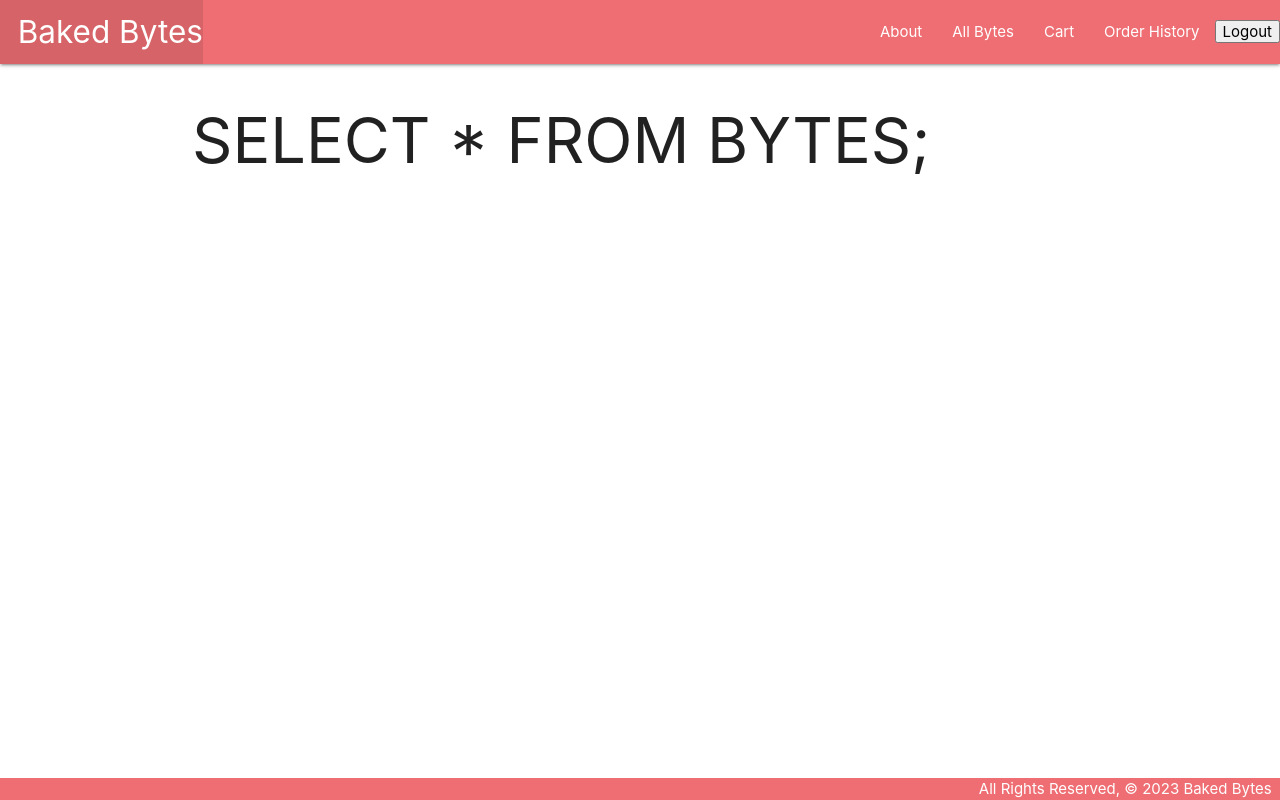
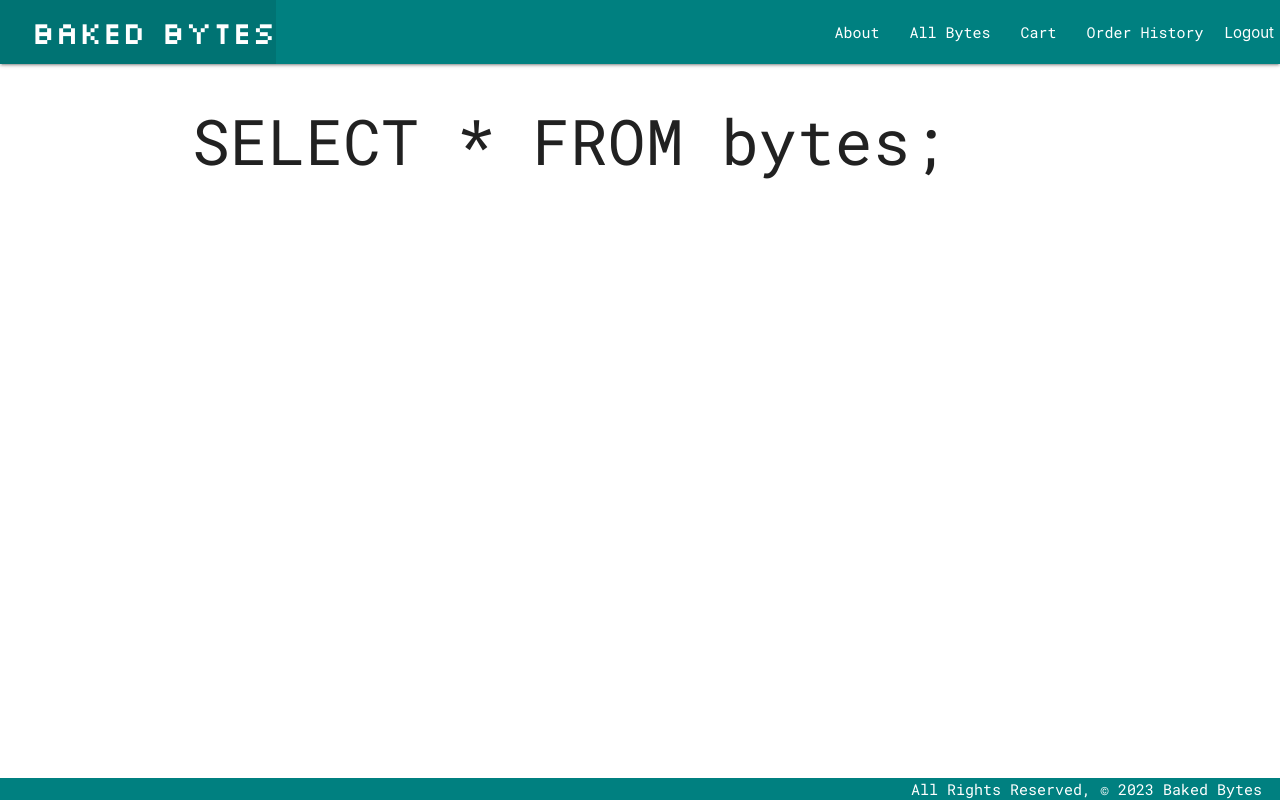
Before and after one commit to caitlinfcorrigan/baked-bytes, a Django app: page /bytes/ in a window 1280 px wide. Run offline with Django 5.2, Linux system fonts and the light colour scheme; the visitor is signed in with stand-in values (Sample User, id 1); data that the repository does not hold is empty.

Commit message:
begins implementing styles

```diff
--- a/bytes/static/css/style.css
+++ b/bytes/static/css/style.css
@@ -1,3 +1,6 @@
+html {
+    font-family: 'Roboto Mono', monospace;
+}
 
 body {
     display: flex;
@@ -13,3 +16,55 @@
     padding-top: 0;
     text-align: right;
 }
+
+h1 {
+    font-size: 4.2rem;
+    line-height: 110%;
+    margin: 2.8rem 0 1.68rem 0;
+    font-family: 'Roboto Mono', monospace;
+}
+
+h1, h2, h3, h4, h5 {
+    font-weight: 400;
+}
+
+nav {
+    color: #ffff;
+    background-color: teal;
+}
+
+nav .nav-wrapper{
+    position: relative;
+    height: 100%;
+}
+
+nav .brand-logo.left {
+    font-family: 'Silkscreen', sans-serif;
+}
+
+footer .page-footer {
+    padding-top: 0;
+    text-align: right;
+}
+
+.page-footer {
+    color: #ffff;
+    background-color: teal;
+}
+
+div {
+    display: block;
+}
+
+.fake-button {
+    background-color: teal;
+    border: none;
+    color: #ffff;
+    transition:
+        background-color .3s;
+        transition-behavior: normal;
+        transition-duration: 0.3s;
+        transition-timing-function: ease;
+        transition-delay: 0s;
+        transition-property: background-color;
+}
--- a/bytes/templates/base.html
+++ b/bytes/templates/base.html
@@ -8,6 +8,9 @@
     <title>Baked Bytes</title>
     <link rel="stylesheet" href="https://cdnjs.cloudflare.com/ajax/libs/materialize/1.0.0/css/materialize.min.css">
     <link rel="stylesheet" type="text/css" href="{% static 'css/style.css' %}">
+    <link rel="preconnect" href="https://fonts.googleapis.com">
+    <link rel="preconnect" href="https://fonts.gstatic.com" crossorigin>
+    <link href="https://fonts.googleapis.com/css2?family=Pixelify+Sans&family=Roboto+Mono&family=Silkscreen&display=swap" rel="stylesheet">
     <!-- Import the JS library called materialize to handle custom forms -->
     <script src="https://cdnjs.cloudflare.com/ajax/libs/materialize/1.0.0/js/materialize.min.js"></script>
 </head>
@@ -27,7 +30,7 @@
                     <li>
                         <form action="{% url 'logout' %}" method="POST">
                         {% csrf_token %}
-                            <button type="submit">Logout</button>
+                            <button type="submit" class="fake-button">Logout</button>
                         </form>
                     </li>
                     {% else %}
--- a/bytes/templates/bytes/index.html
+++ b/bytes/templates/bytes/index.html
@@ -1,7 +1,7 @@
 {% extends 'base.html' %}
 {% block content %}
 
-<h1>SELECT * FROM BYTES;</h1>
+<h1>SELECT * FROM bytes;</h1>
 
 {% for byte in bytes %}
     <div class="card">
--- a/bytes/templates/cart.html
+++ b/bytes/templates/cart.html
@@ -2,6 +2,7 @@
 {% block content %}
 
 <h1>WHERE purchased = False;</h1>
+<h3>(Your cart)</h3>
 
 {% if item %}
 {% for i in items %}
@@ -40,6 +41,6 @@
     </div>
 </div>
 {% else %}
-<h3>No items in cart.</h3>
+<p>Your cart is empty.</p>
 {% endif %}
 {% endblock %}
```
